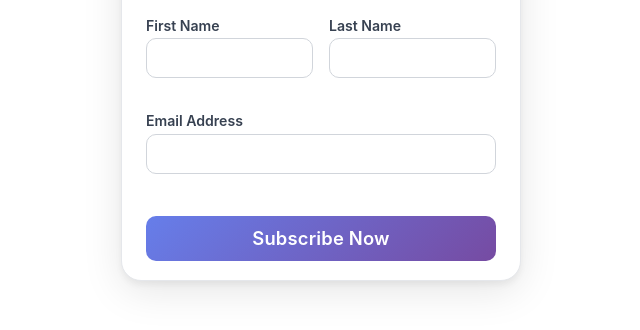
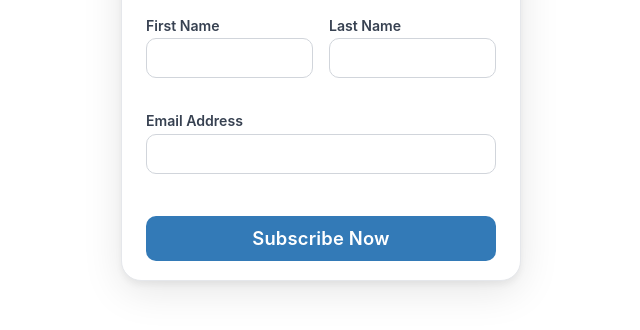
Before and after one commit to itamar0411/subscribe, a website: page public/index.html in a window 1280 px wide. Shown: the part 340-670 px from the top of the page, without its empty margins (319-959 px from the left). Drawn offline with Linux system fonts and the light colour scheme.

Commit message:
Change button color to match website blue #337ab7

```diff
--- a/public/index.html
+++ b/public/index.html
@@ -102,7 +102,7 @@
     button[type="submit"] {
       width: 100%;
       padding: 0.7rem;
-      background: linear-gradient(135deg, #667eea, #764ba2);
+      background: #337ab7;
       color: #fff;
       border: none;
       border-radius: 10px;
```
